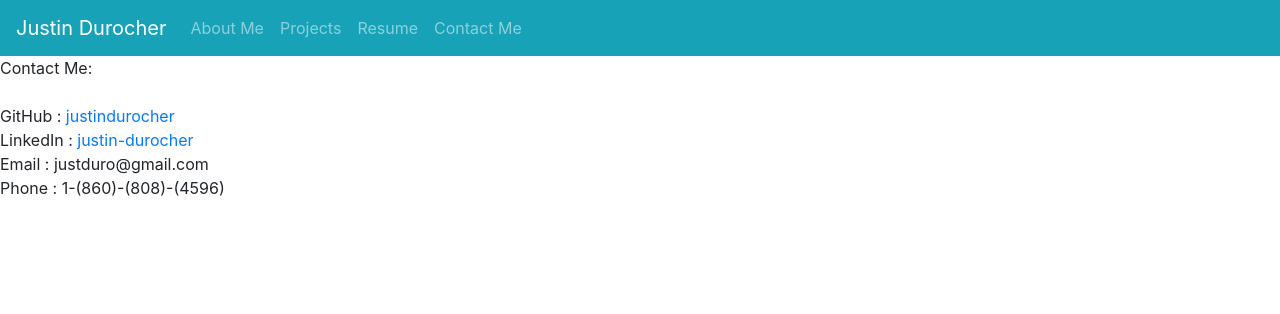
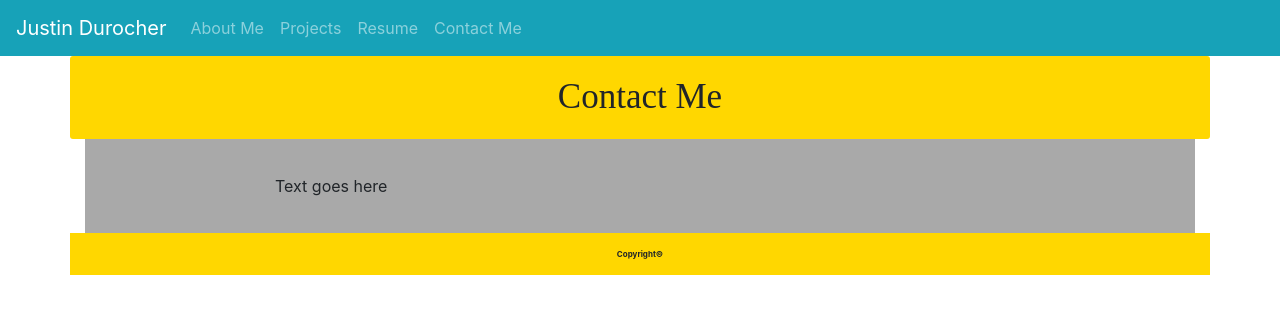
Before and after one commit to justindurocher/final-portfolio, a React (Create React App) app in the folder final-portfolio/: page /contact in a window 1280 px wide. Shown: the top 314 px of the page. Built offline with nearby package versions, Linux system fonts and the light colour scheme.

Commit message:
all file formatting setup

```diff
--- a/final-portfolio/public/index.html
+++ b/final-portfolio/public/index.html
@@ -2,14 +2,14 @@
 <html lang="en">
   <head>
     <meta charset="utf-8" />
-    <link rel="icon" href="%PUBLIC_URL%/favicon.ico" />
+    <link rel="icon" href="%PUBLIC_URL%/home.png" />
     <meta name="viewport" content="width=device-width, initial-scale=1" />
     <meta name="theme-color" content="#000000" />
     <meta
       name="description"
       content="Web site created using create-react-app"
     />
-    <link rel="apple-touch-icon" href="%PUBLIC_URL%/logo192.png" />
+    <link rel="apple-touch-icon" href="%PUBLIC_URL%/home.png" />
     <link
   rel="stylesheet"
   href="https://maxcdn.bootstrapcdn.com/bootstrap/4.4.1/css/bootstrap.min.css"
@@ -30,7 +30,7 @@
       work correctly both with client-side routing and a non-root public URL.
       Learn how to configure a non-root public URL by running `npm run build`.
     -->
-    <title>React App</title>
+    <title>Justin Durocher</title>
   </head>
   <body>
     <noscript>You need to enable JavaScript to run this app.</noscript>
--- a/final-portfolio/src/components/about.js
+++ b/final-portfolio/src/components/about.js
@@ -18,7 +18,7 @@ class about extends Component {
 
                 <Row>
 
-                    <Col sm="12" className="aboutMe">
+                    <Col sm="12" className="banner">
 
                         About Me
 
--- a/final-portfolio/src/components/contact.js
+++ b/final-portfolio/src/components/contact.js
@@ -1,4 +1,6 @@
 import React, {Component} from "react";
+
+import {Container,Row,Col} from 'react-bootstrap';
 
 class contact extends Component {
 
@@ -8,29 +10,63 @@ class contact extends Component {
 
             <div className="contactForm">
 
-                <div className="contactMe">Contact Me:</div>
+                <Container>
 
-                <br></br>
+                    <Row>
 
-                <div className="list">
+                        <Col sm="12" className="banner">
 
-                    GitHub : <a href="https://github.com/justindurocher"> justindurocher</a>
+                            Contact Me
 
-                    <br></br>
+                        </Col>
 
-                    LinkedIn : <a href="https://www.linkedin.com/in/justin-durocher-a34946197/">justin-durocher</a>
+                    </Row>
 
-                    <br></br>
+                    <div className="back">
 
-                    Email : justduro@gmail.com
+                        Text goes here
+
+                    </div>
+
+                    <Row>
+
+                        <Col className="footer">
+
+                            Copyright©
+
+                        </Col>
+
+                    </Row>
+
+                </Container>
+
+            </div>
+
+            // <div className="contactForm">
+
+            //     <div className="contactMe">Contact Me:</div>
+
+            //     <br></br>
+
+            //     <div className="list">
+
+            //         GitHub : <a href="https://github.com/justindurocher"> justindurocher</a>
+
+            //         <br></br>
+
+            //         LinkedIn : <a href="https://www.linkedin.com/in/justin-durocher-a34946197/">justin-durocher</a>
+
+            //         <br></br>
+
+            //         Email : justduro@gmail.com
 
 
-                    <br></br>
+            //         <br></br>
 
-                    Phone : 1-(860)-(808)-(4596)
+            //         Phone : 1-(860)-(808)-(4596)
 
-                </div>
-            </div>
+            //     </div>
+            // </div>
 
         )
 
--- a/final-portfolio/src/components/css/aboutMe.css
+++ b/final-portfolio/src/components/css/aboutMe.css
@@ -1,15 +1,16 @@
 .aboutMePage{
     background-color: whitesmoke;
 }
-.aboutMe{
+.banner{
     background-color: gold;
     padding-top: 15px;
     padding-bottom: 15px;
     font-size: 35px;
     font-family: 'Modak', cursive;
     text-align: center;
+    border-radius: 3px;
 }
-.aboutMe:hover{
+.banner:hover{
     letter-spacing: 10px;
     transition-duration: 1s;
 }
--- a/final-portfolio/src/components/portfolio.js
+++ b/final-portfolio/src/components/portfolio.js
@@ -1,6 +1,6 @@
 import  React, {Component} from "react";
 
-import {Card, Button} from 'react-bootstrap';
+import {Container,Row,Col} from 'react-bootstrap';
 
 class portfolio extends Component{
 
@@ -8,18 +8,52 @@ class portfolio extends Component{
 
         return(
 
+            <div className="portfolio">
 
-            <Card style={{ width: '18rem' }}>
-            <Card.Img variant="top" src="holder.js/100px180" />
-            <Card.Body>
-            <Card.Title>Video-game News Search App</Card.Title>
-            <Card.Text>
-                    In this application, the user is able to search any video game ever created
-                        to see the most recent news atricles on that particular game.
-            </Card.Text>
-                <Button variant="primary">View</Button>
-            </Card.Body>
-            </Card>
+                <Container>
+
+                    <Row>
+
+                        <Col sm="12" className="banner">
+
+                            Portfolio
+
+                        </Col>
+
+                    </Row>
+
+                    <div className="back">
+
+                        Text goes here
+
+                    </div>
+
+                    <Row>
+
+                        <Col className="footer">
+
+                            Copyright©
+
+                        </Col>
+
+                    </Row>
+
+                </Container>
+
+            </div>
+
+
+            // <Card style={{ width: '18rem' }}>
+            // <Card.Img variant="top" src="holder.js/100px180" />
+            // <Card.Body>
+            // <Card.Title>Video-game News Search App</Card.Title>
+            // <Card.Text>
+            //         In this application, the user is able to search any video game ever created
+            //             to see the most recent news atricles on that particular game.
+            // </Card.Text>
+            //     <Button variant="primary">View</Button>
+            // </Card.Body>
+            // </Card>
 
 
 
```
Also changed, not shown: final-portfolio/public/home.png (added).
